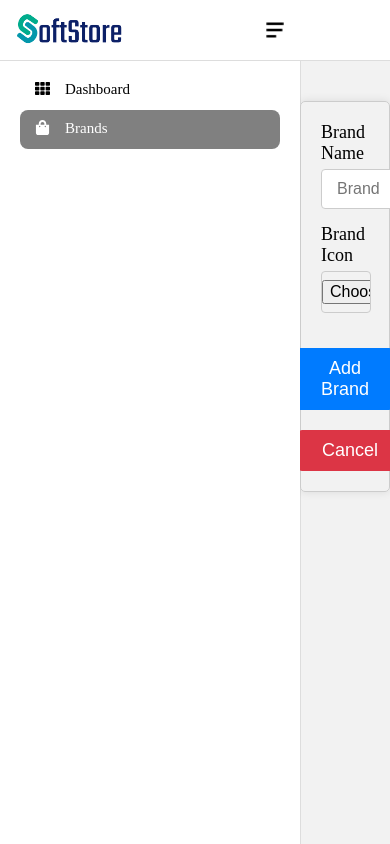
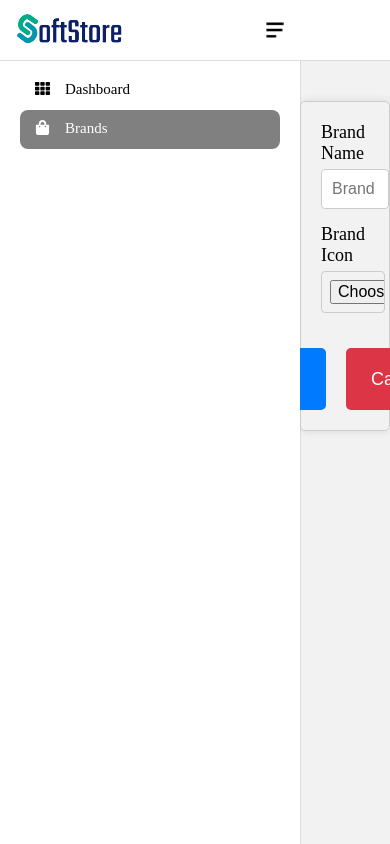
Before and after one commit to asusoft/SoftStore, a React Native app in the folder AdminPanel/: screen /brands/createbrand in a window 390 px wide. Built offline with nearby package versions, Linux system fonts and the light colour scheme; no server answers.

Commit message:
responsive brand card

```diff
--- a/AdminPanel/srs/Screens/App.css
+++ b/AdminPanel/srs/Screens/App.css
@@ -108,16 +108,17 @@ main {
 
 .brand-input,
 .brand-file-input {
-    width: 100%;
-    padding: 10px 15px;
+    width: 95%;
+    padding: 10px;
     margin-top: 5px;
+    margin-right: 25px;
     border: 1px solid #ccc;
     border-radius: 4px;
     font-size: 16px;
 }
 
 .brand-file-input {
-    padding: 8px 0;
+    padding: 8px;
 }
 
 .brand-button {
@@ -154,3 +155,15 @@ main {
 .cancel-button:hover {
     background-color: #c82333;
 }
+
+.button-container {
+    display: flex;
+    /* this makes the child elements (buttons) align horizontally */
+    justify-content: space-between;
+    /* this will space the buttons out so they sit on opposite ends of the container */
+}
+
+.brand-button {
+    margin-right: 10px;
+    /* this provides some space between the "Add Brand" button and the "Cancel" button */
+}
--- a/AdminPanel/srs/Screens/pages/CreateBrand.js
+++ b/AdminPanel/srs/Screens/pages/CreateBrand.js
@@ -66,6 +66,7 @@ const CreateBrand = () => {
                     onChange={onImageChange}
                 />
             </label>
+            <div className="button-container">
                 <button className="brand-button" onClick={addBrand}>
                     Add Brand
                 </button>
@@ -73,6 +74,7 @@ const CreateBrand = () => {
                     Cancel
                 </button>
             </div>
+        </div>
     );
 }
 
--- a/AdminPanel/srs/components/BrandCard.js
+++ b/AdminPanel/srs/components/BrandCard.js
@@ -6,15 +6,18 @@ import { useNavigation } from '@react-navigation/native';
 const BrandCard = ({ brand }) => {
     return (
         <View style={{ width: '50%', margin: 5 }}>
-            <Pressable style={styles.brand}>
+            <Pressable style={({ hovered }) => [
+                styles.brand,
+                hovered ? styles.brandHovered : null
+            ]}>
                 <View style={{ padding: 5, borderRadius: 5, marginTop: 10 }}>
                     <Text style={{ fontSize: 24 }}>{brand.name}</Text>
                 </View>
                 <Image source={{ uri: brand.icon }}
                     style={{
-                        width: 135,
-                        height: 165,
-                        resizeMode: 'contain'
+                        width: '40%', // or a fixed size that fits your design
+                        height: '80%', // adjust based on your needs
+                        resizeMode: 'contain',
                     }} />
             </Pressable>
         </View>
@@ -34,4 +37,7 @@ const styles = StyleSheet.create({
         justifyContent: 'space-between',
         backgroundColor: COLORS.lightGray2,
     },
+    brandHovered: {
+        backgroundColor: COLORS.lightGray, // or any other styling changes for hover
+    },
 });
```
Lines whose indentation alone changed are shown as unchanged.
